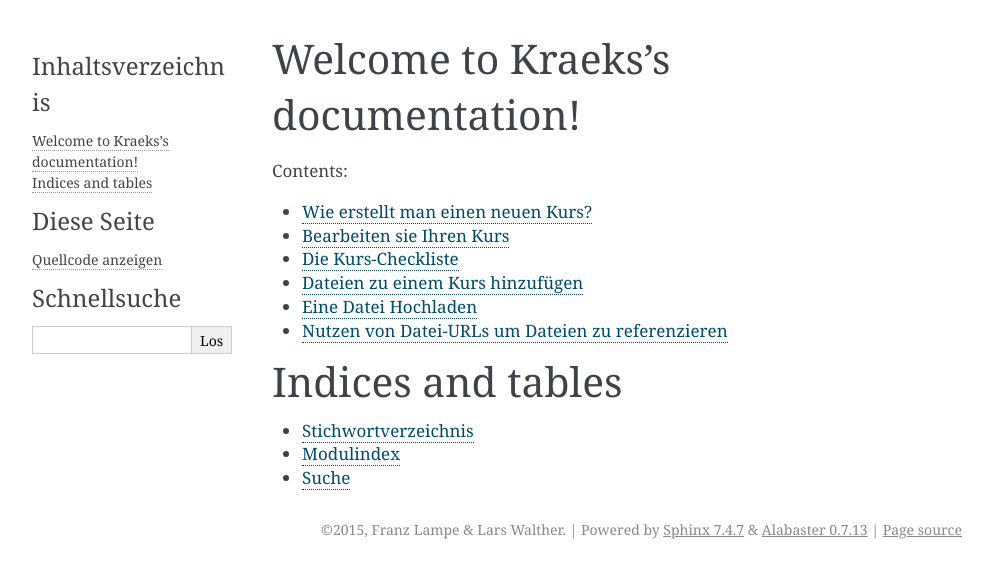
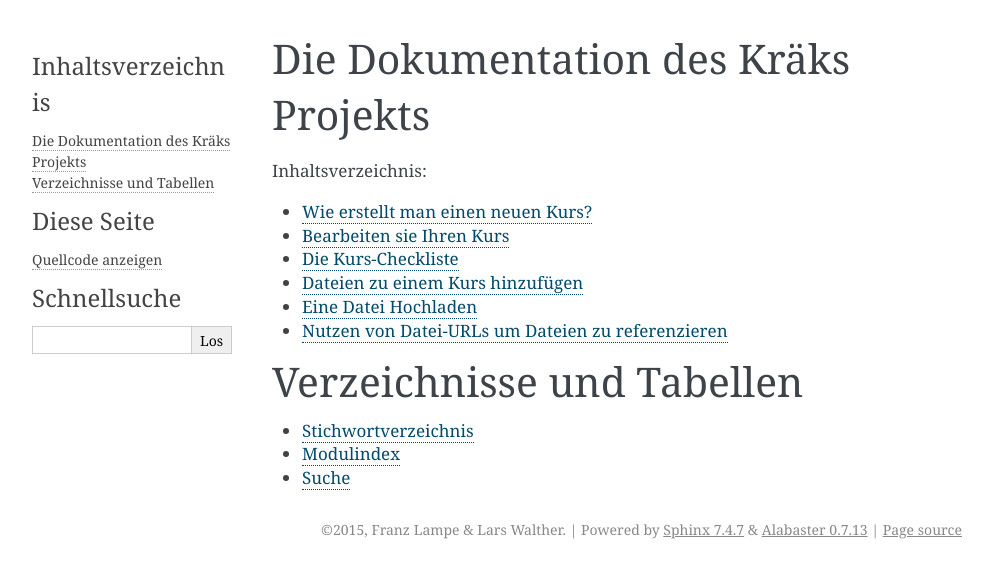
Before and after one commit to kraeks/kraeks.edxdocs, a Sphinx documentation site: the page built from docs/source/index.rst, in a window 1280 px wide. Shown: the top 578 px of the page, without its empty margins (148-1140 px from the left). Built offline with Sphinx 7.4.7, drawn with Linux system fonts in a browser that asks for light colours.

Commit message:
Überschriften auf Deutsch

```diff
--- a/docs/source/index.rst
+++ b/docs/source/index.rst
@@ -3,10 +3,10 @@
    You can adapt this file completely to your liking, but it should at least
    contain the root `toctree` directive.
 
-Welcome to Kraeks's documentation!
-==================================
+Die Dokumentation des Kräks Projekts
+====================================
 
-Contents:
+Inhaltsverzeichnis:
 
 .. toctree::
    :maxdepth: 2
@@ -18,8 +18,8 @@ Contents:
    courseupload
    courseurls
 
-Indices and tables
-==================
+Verzeichnisse und Tabellen
+==========================
 
 * :ref:`genindex`
 * :ref:`modindex`
```
